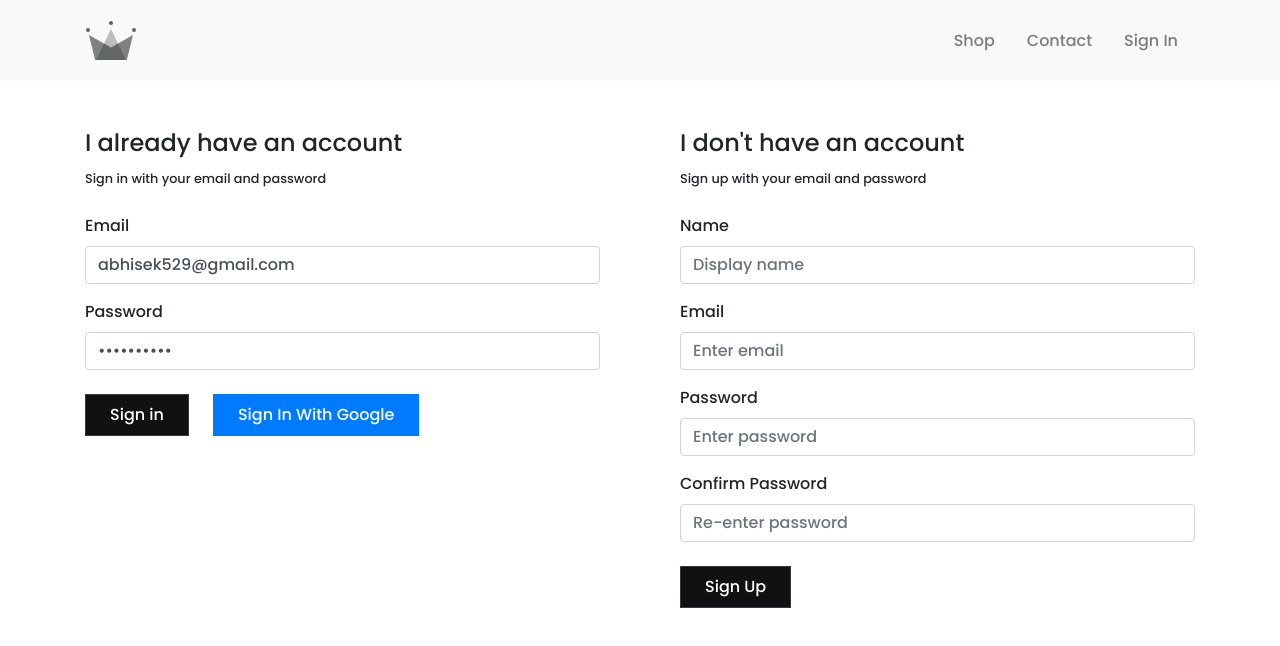
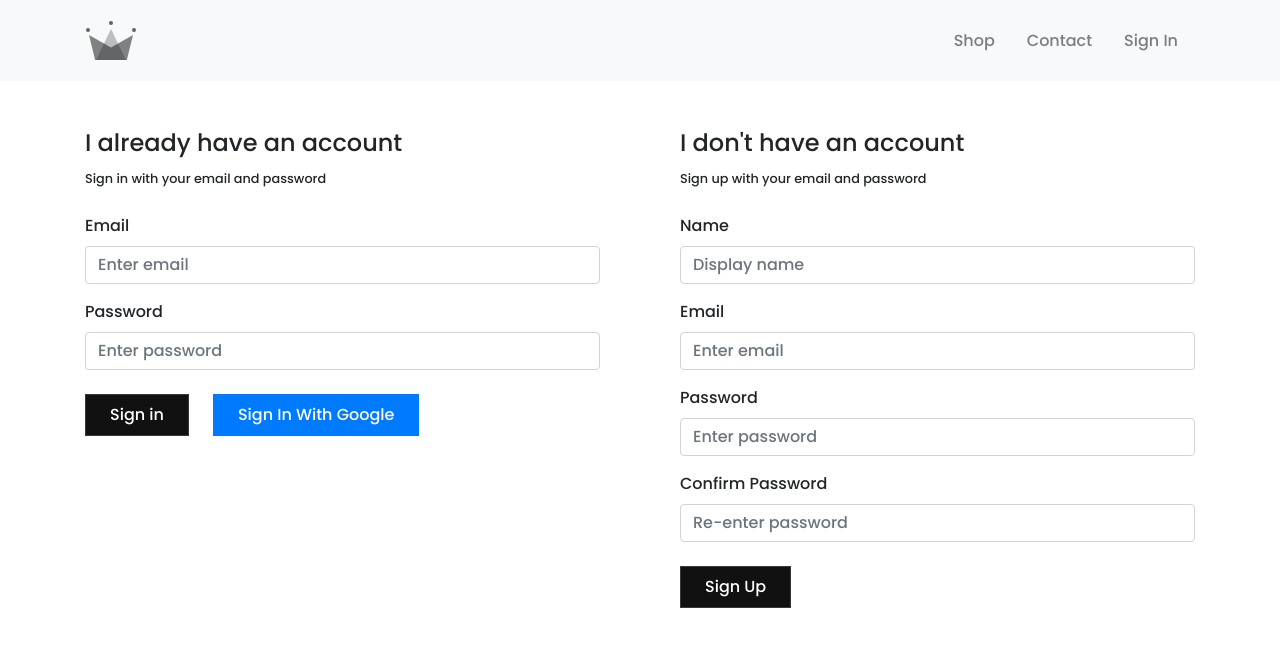
Before and after one commit to abhisek47/crownclothing, a React (Create React App) app: page /signin in a window 1280 px wide. Shown: the top 646 px of the page. Built offline with nearby package versions, Linux system fonts and the light colour scheme; no server answers.

Commit message:
finishing sign in handleSubmit method

```diff
--- a/src/App.js
+++ b/src/App.js
@@ -31,7 +31,6 @@ class App extends React.Component {
               ...snapShot.data()
             }
           })
-          console.log(this.state);
         })
       }
 
--- a/src/components/sign-in/SignIn.component.jsx
+++ b/src/components/sign-in/SignIn.component.jsx
@@ -1,23 +1,30 @@
 import React from 'react'
 import './SignIn.style.scss';
-import { signInWithGoogle } from '../firebase/firebase.utility';
+import { auth, signInWithGoogle } from '../firebase/firebase.utility';
 
 class SignIn extends React.Component {
     constructor(props) {
         super(props)
 
         this.state = {
-             email: 'abhisek529@gmail.com',
-             password: 'paul@54321'
+             email: '',
+             password: ''
         }
     }
 
-    handleSubmit = (event) => {
+    handleSubmit = async (event) => {
         event.preventDefault();
-        this.setState({
-            email:'',
-            password:''
-        })
+        const {email,password} = this.state;
+        try{
+            await auth.signInWithEmailAndPassword(email,password);
+            this.setState({
+                email:'',
+                password:''
+            })
+        } catch (error){
+            console.log(error);
+        }
+
     }
 
     handleChange = (event) => {
@@ -28,6 +35,7 @@ class SignIn extends React.Component {
     }
 
     render(){
+        const {email,password} = this.state;
         return(
             <div className="mt-5">
                 <h4>I already have an account</h4>
@@ -37,9 +45,10 @@ class SignIn extends React.Component {
                         <label>Email</label>
                         <input
                         type="email"
+                        name="email"
                         className="form-control"
                         placeholder="Enter email"
-                        value={this.state.email}
+                        value={email}
                         onChange={this.handleChange}
                         required/>
                     </div>
@@ -47,9 +56,10 @@ class SignIn extends React.Component {
                         <label>Password</label>
                         <input
                         type="password"
+                        name="password"
                         className="form-control"
                         placeholder="Enter password"
-                        value={this.state.password}
+                        value={password}
                         onChange={this.handleChange}
                         required/>
                     </div>
```
